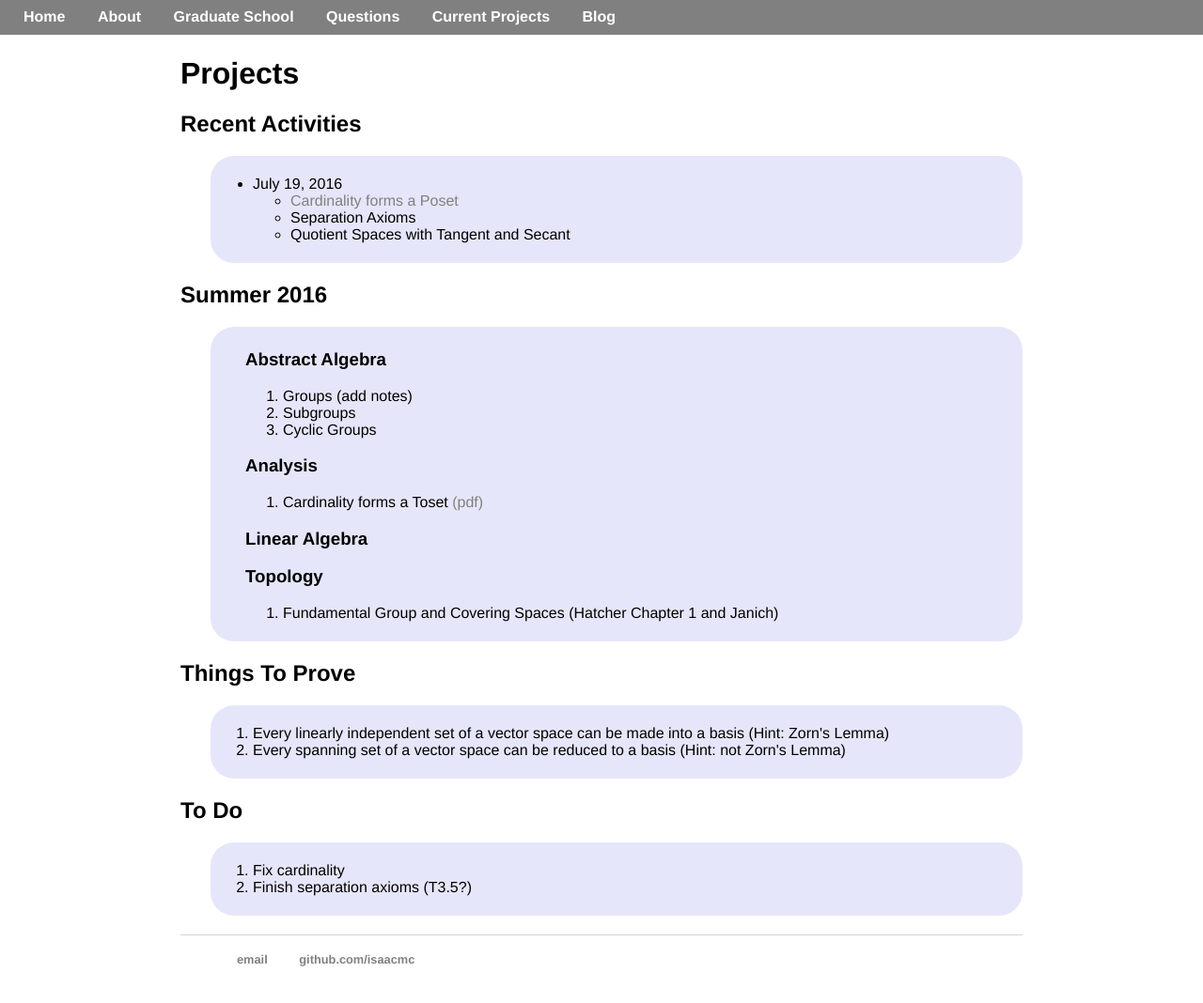
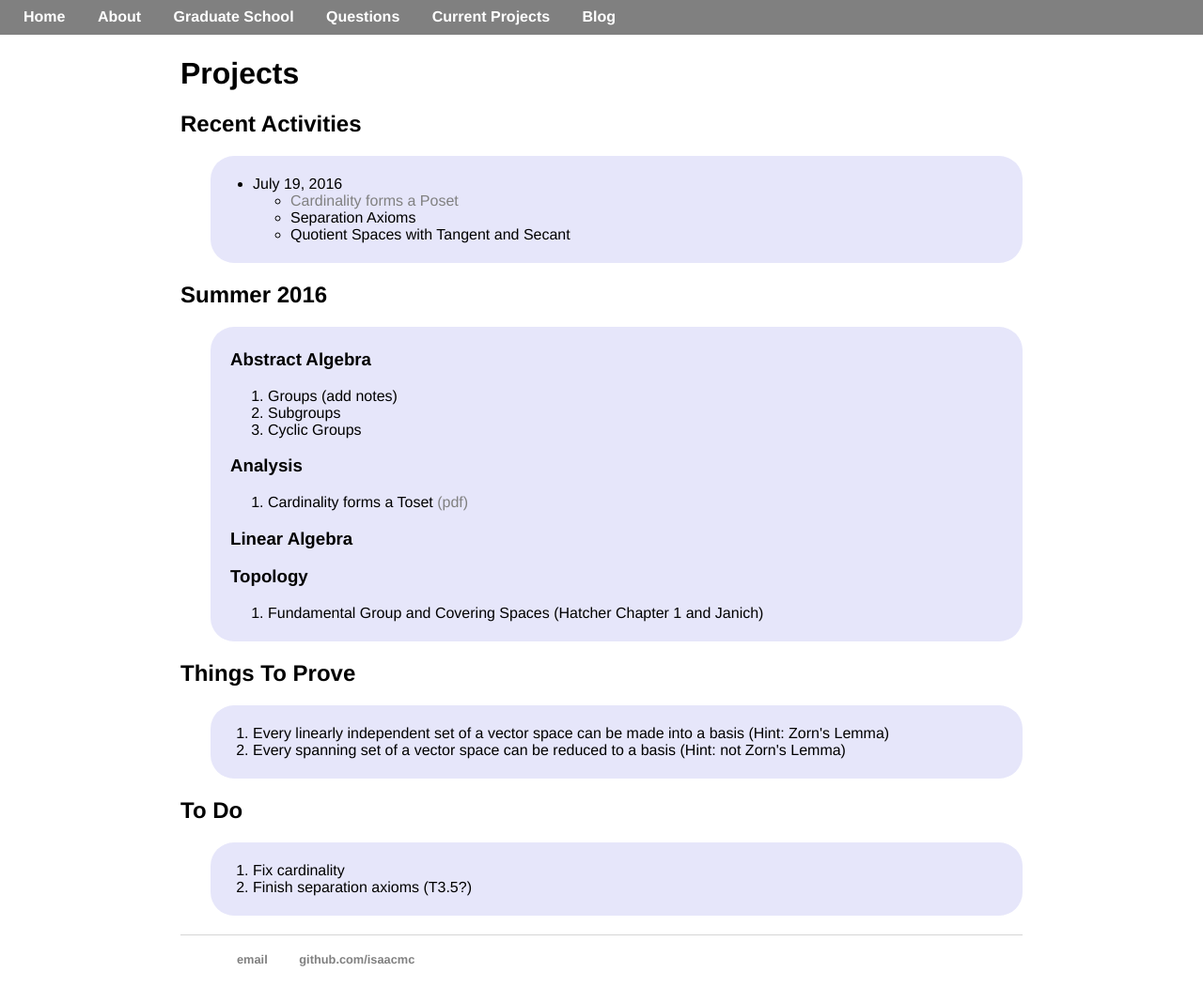
Before and after one commit to isundberg/isaacmc.github.io, a Jekyll site: the page built from projects/index.html, in a window 1280 px wide and 1106 px high. Shown: the top 1068 px of the window at 94% size. Built offline with Jekyll 4.4.1, drawn with Linux system fonts in a browser that asks for light colours.

Commit message:
Update main.css

```diff
--- a/css/main.css
+++ b/css/main.css
@@ -77,5 +77,5 @@ ul.posts li {
 }
 
 #project-content {
-    margin-left: 2em;
+    margin-left: 1em;
 }
```
